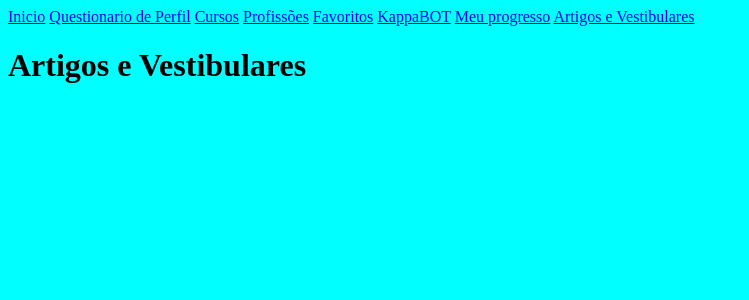
After one commit to tcwendell/Kappacita, a Django app: page /artigos/ in a window 1280 px wide. The commit adds this page. Shown: the top 300 px of the page, without its empty margins (0-749 px from the left). Run offline with Django 5.2, Linux system fonts and the light colour scheme.

Commit message:
adcionado todoas as paginas da nav bar e os links foram direcionados

```diff
--- /dev/null
+++ b/kappacita/kapp/templates/artigos.html
@@ -0,0 +1,6 @@
+{% extends 'base.html' %}
+{% load static %}
+
+{% block body %}
+    <h1>Artigos e Vestibulares</h1>
+{% endblock %}
--- a/kappacita/kapp/templates/html/base.html
+++ b/kappacita/kapp/templates/base.html
@@ -9,6 +9,7 @@
     <link rel="stylesheet" type="text/css" href="{% static 'css/main.css' %}">
 </head>
 <body>
+    {% include 'navbar.html' %}
     {% block body %}
     {% endblock %}
 </body>
--- /dev/null
+++ b/kappacita/kapp/templates/cursos.html
@@ -0,0 +1,6 @@
+{% extends 'base.html' %}
+{% load static %}
+
+{% block body %}
+    <h1>Cursos</h1>
+{% endblock %}
--- /dev/null
+++ b/kappacita/kapp/templates/favoritos.html
@@ -0,0 +1,6 @@
+{% extends 'base.html' %}
+{% load static %}
+
+{% block body %}
+    <h1>favoritos</h1>
+{% endblock %}
--- /dev/null
+++ b/kappacita/kapp/templates/kappabot.html
@@ -0,0 +1,6 @@
+{% extends 'base.html' %}
+{% load static %}
+
+{% block body %}
+    <h1>KappaBOT</h1>
+{% endblock %}
--- /dev/null
+++ b/kappacita/kapp/templates/meuprogresso.html
@@ -0,0 +1,6 @@
+{% extends 'base.html' %}
+{% load static %}
+
+{% block body %}
+    <h1>Meu Progresso</h1>
+{% endblock %}
--- /dev/null
+++ b/kappacita/kapp/templates/navbar.html
@@ -0,0 +1,20 @@
+<!DOCTYPE html>
+<html lang="en">
+<head>
+    <meta charset="UTF-8">
+    <meta name="viewport" content="width=device-width, initial-scale=1.0">
+    <title>Document</title>
+</head>
+<body>
+    <nav>
+        <a href="{% url 'homepage' %}">Inicio</a>
+        <a href="{% url 'questionario' %}">Questionario de Perfil</a>
+        <a href="{% url 'cursos' %}">Cursos</a>
+        <a href="{% url 'profissoes' %}">Profissões</a>
+        <a href="{% url 'favoritos' %}">Favoritos</a>
+        <a href="{% url 'kappabot' %}">KappaBOT</a>
+        <a href="{% url 'meuprogresso' %}">Meu progresso</a>
+        <a href="{% url 'artigos' %}">Artigos e Vestibulares</a>
+    </nav>
+</body>
+</html>
--- /dev/null
+++ b/kappacita/kapp/templates/profissoes.html
@@ -0,0 +1,6 @@
+{% extends 'base.html' %}
+{% load static %}
+
+{% block body %}
+    <h1>profissoes</h1>
+{% endblock %}
--- /dev/null
+++ b/kappacita/kapp/templates/questionario.html
@@ -0,0 +1,6 @@
+{% extends 'base.html' %}
+{% load static %}
+
+{% block body %}
+    <h1>Questionario</h1>
+{% endblock %}
--- a/kappacita/kapp/urls.py
+++ b/kappacita/kapp/urls.py
@@ -4,7 +4,11 @@ from .views import *
 urlpatterns = [
     path('', homepage, name = 'homepage'),
     path('cursos/', cursos, name = 'cursos'),
-    path('login/', login, name = 'login'),
     path('kappabot/', kappabot, name = 'kappabot'),
+    path('questionario/', questionario, name = 'questionario'),
+    path('profissoes/', profissoes, name = 'profissoes'),
+    path('favoritos/', favoritos, name = 'favoritos'),
+    path('meuprogresso/', meuprogresso, name = 'meuprogresso'),
+    path('artigos/', artigos, name = 'artigos'),
 
 ]
--- a/kappacita/kapp/views.py
+++ b/kappacita/kapp/views.py
@@ -2,13 +2,25 @@ from django.shortcuts import render
 
 
 def homepage(request):
-    return render(request, 'html/homepage.html')
+    return render(request, 'homepage.html')
 
 def cursos(request):
-    return render(request, 'html/cursos.html')
-
-def login(request):
-    return render(request, 'html/login.html')
+    return render(request, 'cursos.html')
 
 def kappabot(request):
-    return render(request, 'html/kappabot.html')
+    return render(request, 'kappabot.html')
+
+def questionario(request):
+    return render(request, 'questionario.html')
+
+def profissoes(request):
+    return render(request, 'profissoes.html')
+
+def favoritos(request):
+    return render(request, 'favoritos.html')
+
+def meuprogresso(request):
+    return render(request, 'meuprogresso.html')
+
+def artigos(request):
+    return render(request, 'artigos.html')
```
Also changed, not shown: kappacita/kapp/templates/html/cursos.html (deleted, +0 -11 lines), kappacita/kapp/templates/html/kappabot.html (deleted, +0 -11 lines), kappacita/kapp/templates/html/navbar.html (deleted, +0 -20 lines), kappacita/kapp/templates/homepage.html (renamed from kappacita/kapp/templates/html/homepage.html), kappacita/kapp/templates/html/login.html (added).
